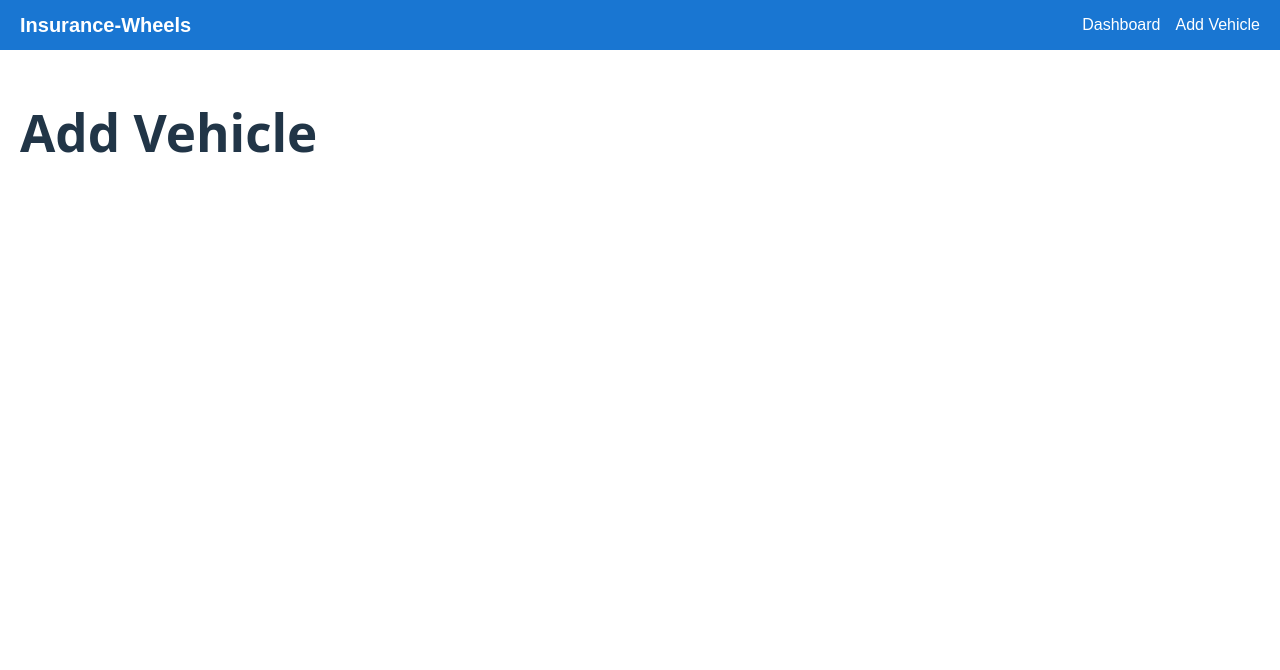
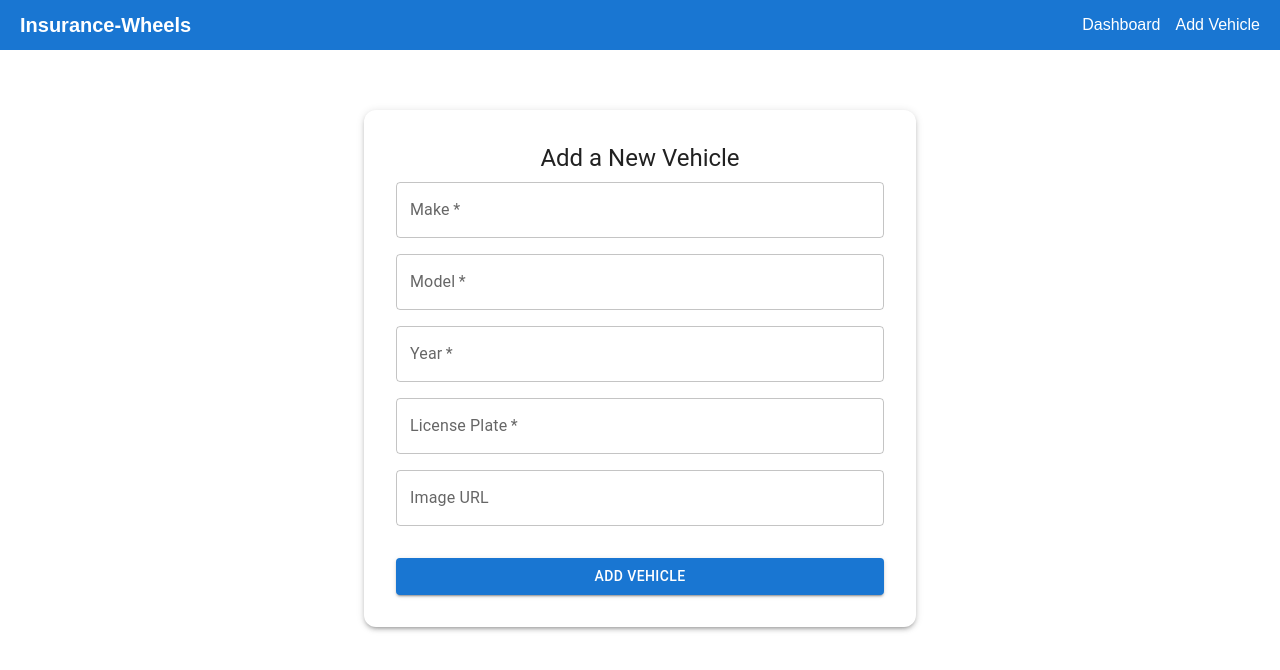
Before and after one commit to Vuyo17Sanlam/insurance-wheels, a React (Vite) app: page /vehicles/new in a window 1280 px wide. Shown: the top 670 px of the page. Built offline with nearby package versions, Linux system fonts and the light colour scheme.

Commit message:
AddVehicle Page

```diff
--- a/src/pages/AddVehicle.jsx
+++ b/src/pages/AddVehicle.jsx
@@ -1,10 +1,125 @@
+import { useState } from 'react';
+import {
+  Container,
+  TextField,
+  Button,
+  Typography,
+  Paper,
+  Box,
+} from '@mui/material';
+
+const mockVehicles = [
+  {
+    id: 1,
+    make: 'Toyota',
+    model: 'Camry',
+    year: 2020,
+    license: 'ABC-1234',
+    image:
+      'https://cdn.imagin.studio/getimage?customer=scs&make=Toyota&modelFamily=Camry&zoomType=fullscreen',
+  },
+  {
+    id: 2,
+    make: 'Honda',
+    model: 'Civic',
+    year: 2019,
+    license: 'XYZ-5678',
+    image:
+      'https://cdn.imagin.studio/getimage?customer=scs&make=Honda&modelFamily=Civic&zoomType=fullscreen',
+  },
+];
+
 const AddVehicle = () => {
-    return (
-      <div>
-        <h1>Add Vehicle</h1>
-      </div>
-    );
-  }
+  const [formData, setFormData] = useState({
+    make: '',
+    model: '',
+    year: '',
+    license: '',
+    image: '',
+  });
 
+  const handleChange = (e) => {
+    setFormData({ ...formData, [e.target.name]: e.target.value });
+  };
 
-  export default AddVehicle;
+  const handleSubmit = (e) => {
+    e.preventDefault();
+    const newVehicle = {
+      id: mockVehicles.length + 1,
+      ...formData,
+      year: parseInt(formData.year),
+    };
+    mockVehicles.push(newVehicle);
+    console.log('Vehicle Added:', newVehicle);
+    alert('Vehicle added successfully!');
+    setFormData({
+      make: '',
+      model: '',
+      year: '',
+      license: '',
+      image: '',
+    });
+  };
+
+  return (
+    <Container maxWidth="sm">
+      <Paper elevation={3} sx={{ padding: 4, mt: 5, borderRadius: 3 }}>
+        <Typography variant="h5" gutterBottom textAlign="center">
+          Add a New Vehicle
+        </Typography>
+        <Box
+          component="form"
+          onSubmit={handleSubmit}
+          sx={{ display: 'flex', flexDirection: 'column', gap: 2 }}
+        >
+          <TextField
+            label="Make"
+            name="make"
+            value={formData.make}
+            onChange={handleChange}
+            required
+          />
+          <TextField
+            label="Model"
+            name="model"
+            value={formData.model}
+            onChange={handleChange}
+            required
+          />
+          <TextField
+            label="Year"
+            name="year"
+            type="number"
+            value={formData.year}
+            onChange={handleChange}
+            required
+          />
+          <TextField
+            label="License Plate"
+            name="license"
+            value={formData.license}
+            onChange={handleChange}
+            required
+          />
+          <TextField
+            label="Image URL"
+            name="image"
+            value={formData.image}
+            onChange={handleChange}
+            placeholder="https://example.com/car.jpg"
+          />
+          <Button
+            variant="contained"
+            color="primary"
+            type="submit"
+            sx={{ mt: 2 }}
+          >
+            Add Vehicle
+          </Button>
+        </Box>
+      </Paper>
+    </Container>
+  );
+};
+
+export default AddVehicle;
```
